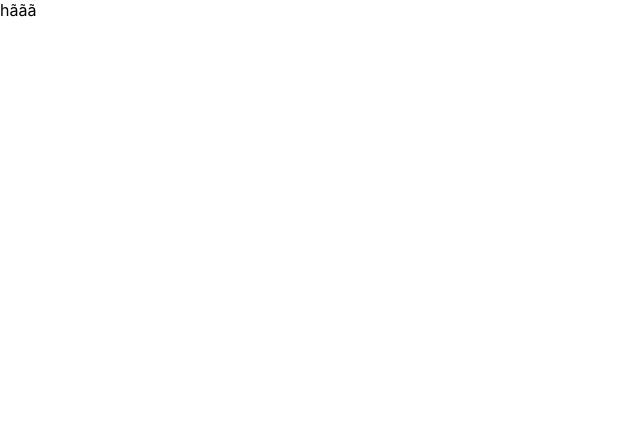
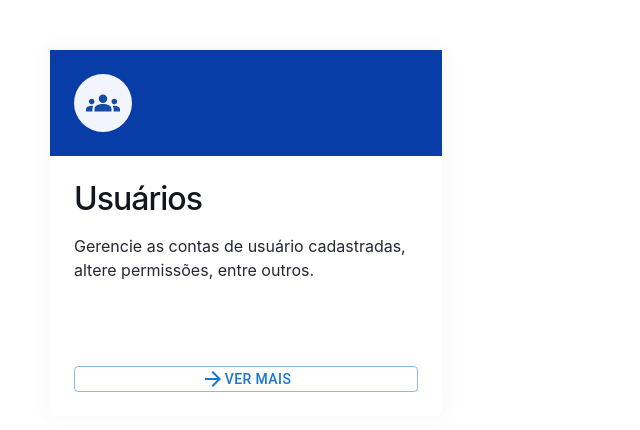
Before and after one commit to cxrreia/salvemundao, a Next.js app: page / in a window 1280 px wide. Shown: the top 430 px of the page, without its empty margins (0-640 px from the left). Built offline with nearby package versions, Linux system fonts and the light colour scheme.

Commit message:
add card component

```diff
--- a/package.json
+++ b/package.json
@@ -11,6 +11,7 @@
   "dependencies": {
     "@emotion/react": "^11.9.3",
     "@emotion/styled": "^11.9.3",
+    "@mui/icons-material": "^5.8.4",
     "@mui/material": "^5.9.2",
     "next": "12.2.3",
     "react": "18.2.0",
--- a/src/pages/index.js
+++ b/src/pages/index.js
@@ -1,7 +1,209 @@
-import Head from 'next/head'
-import Image from 'next/image'
-import styles from '../styles/Home.module.css'
+import Button from '@mui/material/Button'
+import Box from '@mui/material/Box'
+import Groups from '@mui/icons-material/Groups'
+import ArrowForward from '@mui/icons-material/ArrowForward'
 
 export default function Home() {
-  return <div>hããã</div>
+  return (
+    <div
+      style={{
+        padding: '50px',
+      }}
+    >
+      <Box
+        sx={{
+          display: 'flex',
+          flexDirection: 'column',
+          alignItems: 'flex-start',
+          padding: '0px',
+
+          width: '392px',
+          height: '366px',
+
+          /* Primitive/White */
+
+          background: '#FFFFFF',
+          boxShadow: '0px 0px 24px rgba(74, 83, 154, 0.06)',
+          borderRadius: '8px',
+
+          /* Inside auto layout */
+
+          flex: 'none',
+          order: 0,
+          flexGrow: 1,
+        }}
+      >
+        {/* header card */}
+        <Box
+          sx={{
+            /* Auto layout */
+
+            display: 'flex',
+            flexDirection: 'row',
+            alignItems: 'flex-start',
+            padding: '24px',
+            gap: '8px',
+
+            width: '392px',
+            height: '106px',
+
+            /* Brand/Primary/400 */
+
+            background: '#083CA6',
+
+            /* Inside auto layout */
+
+            flex: 'none',
+            order: 0,
+            alignSelf: 'stretch',
+            flexGrow: 0,
+          }}
+        >
+          <Box
+            sx={{
+              display: 'flex',
+              flexDirection: 'row',
+              alignItems: 'center',
+              padding: '12px',
+              gap: '10px',
+
+              width: '58px',
+              height: '58px',
+
+              /* Brand/Primary/50 */
+
+              background: '#F2F5FD',
+              borderRadius: '250px',
+
+              /* Inside auto layout */
+
+              flex: 'none',
+              order: 0,
+              flexGrow: 0,
+            }}
+          >
+            <Groups
+              sx={{
+                width: '34px',
+                height: '34px',
+                color: '#154DA6',
+
+                /* Inside auto layout */
+
+                flex: 'none',
+                order: 0,
+                flexGrow: 0,
+              }}
+            />
+          </Box>
+        </Box>
+
+        {/* body card */}
+        <Box
+          sx={{
+            /* Auto layout */
+
+            display: 'flex',
+            flexDirection: 'column',
+            justifyContent: 'space-between',
+            alignItems: 'flex-start',
+            padding: '24px',
+            gap: '32px',
+
+            width: '392px',
+            height: '260px',
+
+            /* Inside auto layout */
+
+            flex: 'none',
+            order: 1,
+            alignSelf: 'stretch',
+            flexGrow: 0,
+          }}
+        >
+          <Box
+            sx={{
+              display: 'flex',
+              flexDirection: 'column',
+              alignItems: 'flex-start',
+              padding: '0px',
+              gap: '16px',
+
+              width: '344px',
+              height: '102px',
+
+              /* Inside auto layout */
+
+              flex: 'none',
+              order: 0,
+              alignSelf: 'stretch',
+              flexGrow: 0,
+            }}
+          >
+            {/* title */}
+            <Box
+              sx={{
+                /* Heading / MD */
+
+                fontFamily: 'Inter, sans-serif',
+                fontStyle: 'normal',
+                fontWeight: 500,
+                fontSize: '32px',
+                lineHeight: '120%',
+                /* or 38px */
+
+                letterSpacing: '-0.03em',
+
+                /* Primitive / Black */
+
+                color: '#14161F',
+              }}
+            >
+              Usuários
+            </Box>
+
+            {/* text */}
+            <Box
+              sx={{
+                fontFamily: 'Inter, sans-serif',
+                fontStyle: 'normal',
+                fontweight: 400,
+                fontSize: '16px',
+                lineHeight: '150%',
+                /* or 24px */
+
+                /* Primitive/700 */
+
+                color: '#252833',
+              }}
+            >
+              Gerencie as contas de usuário cadastradas, altere permissões,
+              entre outros.
+            </Box>
+          </Box>
+
+          <Box
+            sx={{
+              width: '100%',
+            }}
+          >
+            <Button
+              variant='outlined'
+              color='primary'
+              sx={{
+                width: '100%',
+                display: 'flex',
+                flexDirection: 'row',
+                alignItems: 'flex-start',
+                padding: '0px',
+              }}
+            >
+              <ArrowForward />
+              Ver mais
+            </Button>
+          </Box>
+        </Box>
+      </Box>
+    </div>
+  )
 }
```
Also changed, not shown: 1 other file (tests, documents, lock files or other folders).
